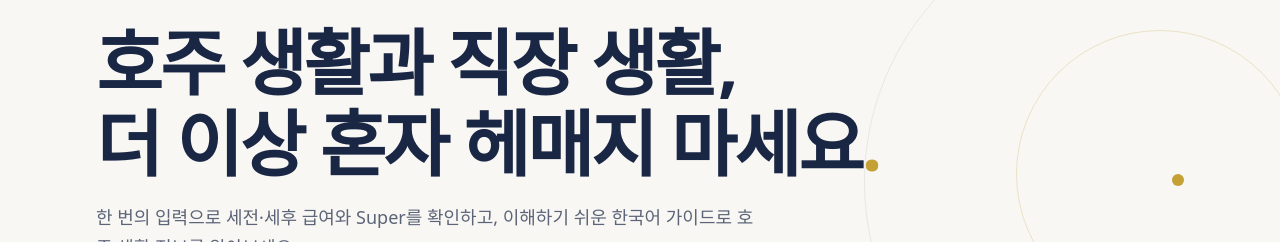
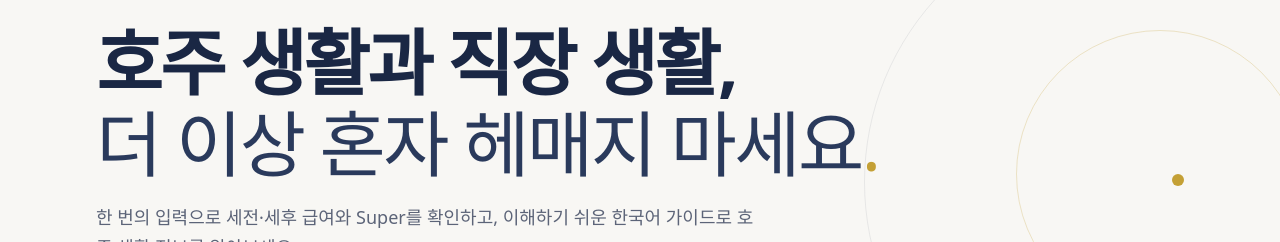
Before and after one commit to jelov219au/aussie-compass, a Next.js app: page / in a window 1280 px wide. Shown: the part 195-437 px from the top of the page. Built offline with nearby package versions, Linux system fonts and the light colour scheme; no server answers.

Commit message:
Refine homepage headline hierarchy

```diff
--- a/src/components/sections/Hero.tsx
+++ b/src/components/sections/Hero.tsx
@@ -16,7 +16,7 @@ export function Hero() {
             {content.hero.label}
           </p>
           <h1 className="max-w-4xl text-4xl font-semibold leading-[1.12] tracking-[-0.035em] text-navy sm:text-6xl lg:text-7xl">
-            호주 생활과 직장 생활,<br/>더 이상 혼자 헤매지 마세요<span className="text-gold">.</span>
+            호주 생활과 직장 생활,<br/><span className="font-normal text-navy-light">더 이상 혼자 헤매지 마세요<span className="text-gold">.</span></span>
           </h1>
           <p className="mt-5 max-w-2xl text-base leading-relaxed text-muted sm:text-lg">
             {content.hero.description}
```
